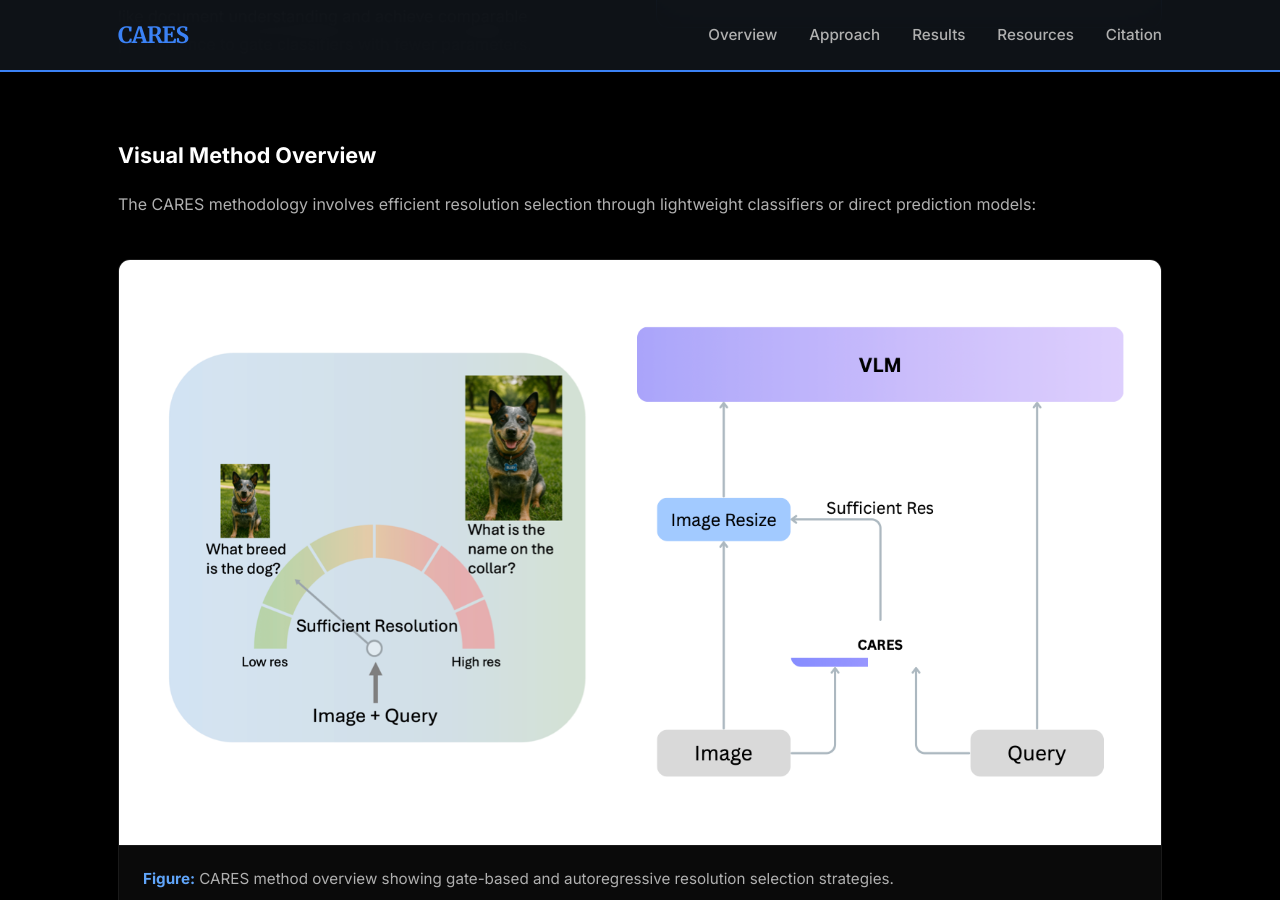
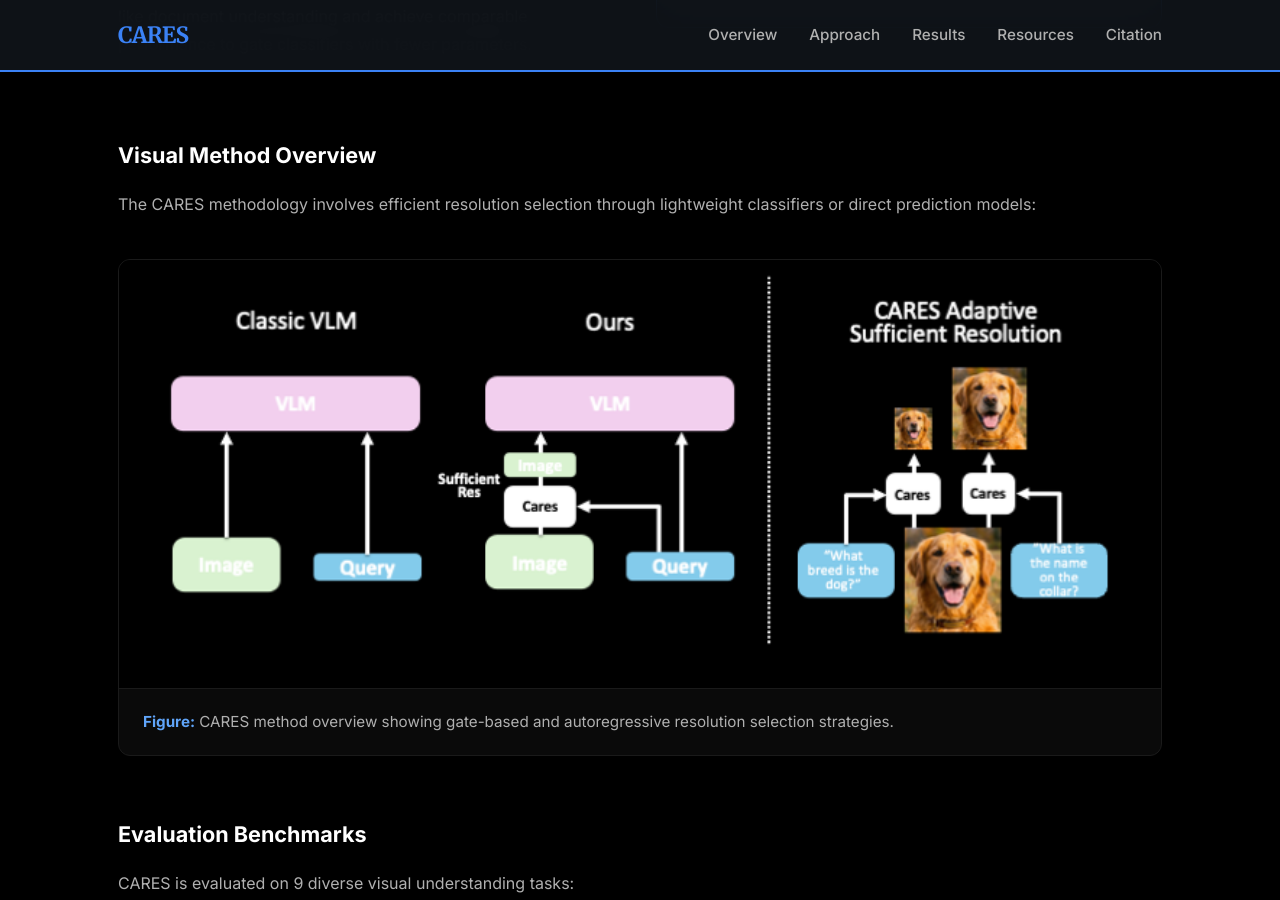
Before and after one commit to mkimhi/mkimhi.github.io, a Jekyll site: the page CARES/index.html, which Jekyll copies as it is, in a window 1280 px wide and 900 px high, scrolled down 2714 px. Built offline with Jekyll 4.4.1, drawn with Linux system fonts in a browser that asks for light colours.

Commit message:
Update image source in CARES methodology overview

```diff
--- a/CARES/index.html
+++ b/CARES/index.html
@@ -485,7 +485,7 @@ footer a:hover { color: var(--accent); }
     <p>The CARES methodology involves efficient resolution selection through lightweight classifiers or direct prediction models:</p>
 
     <div class="figure" id="method-figure">
-      <img id="method-img" src="cares4.png" alt="CARES Method Overview" style="width: 100%; display: block;">
+      <img id="method-img" src="cares1.png" alt="CARES Method Overview" style="width: 100%; display: block;">
       <div class="figure-caption">
         <strong>Figure:</strong> CARES method overview showing gate-based and autoregressive resolution selection strategies.
       </div>
```
